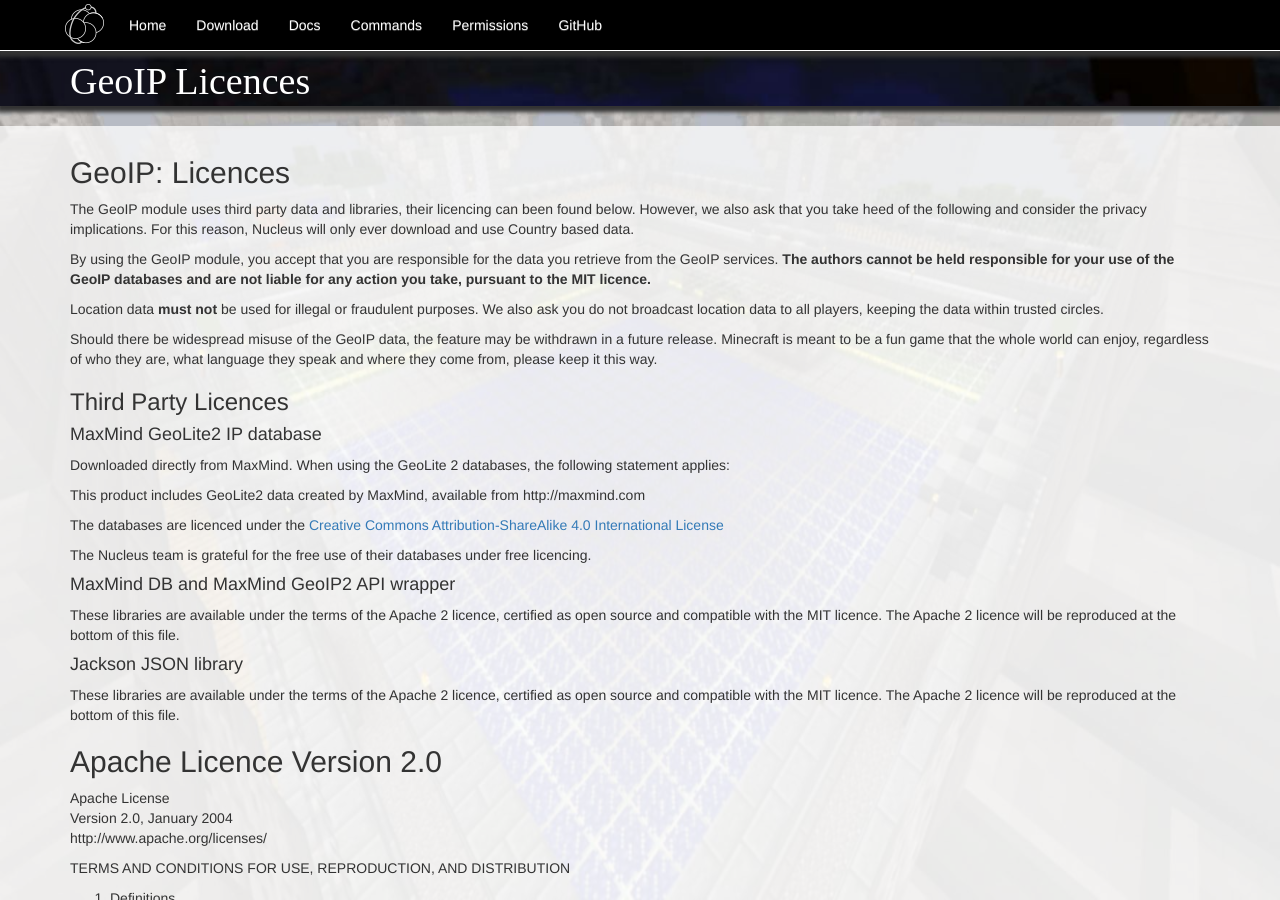
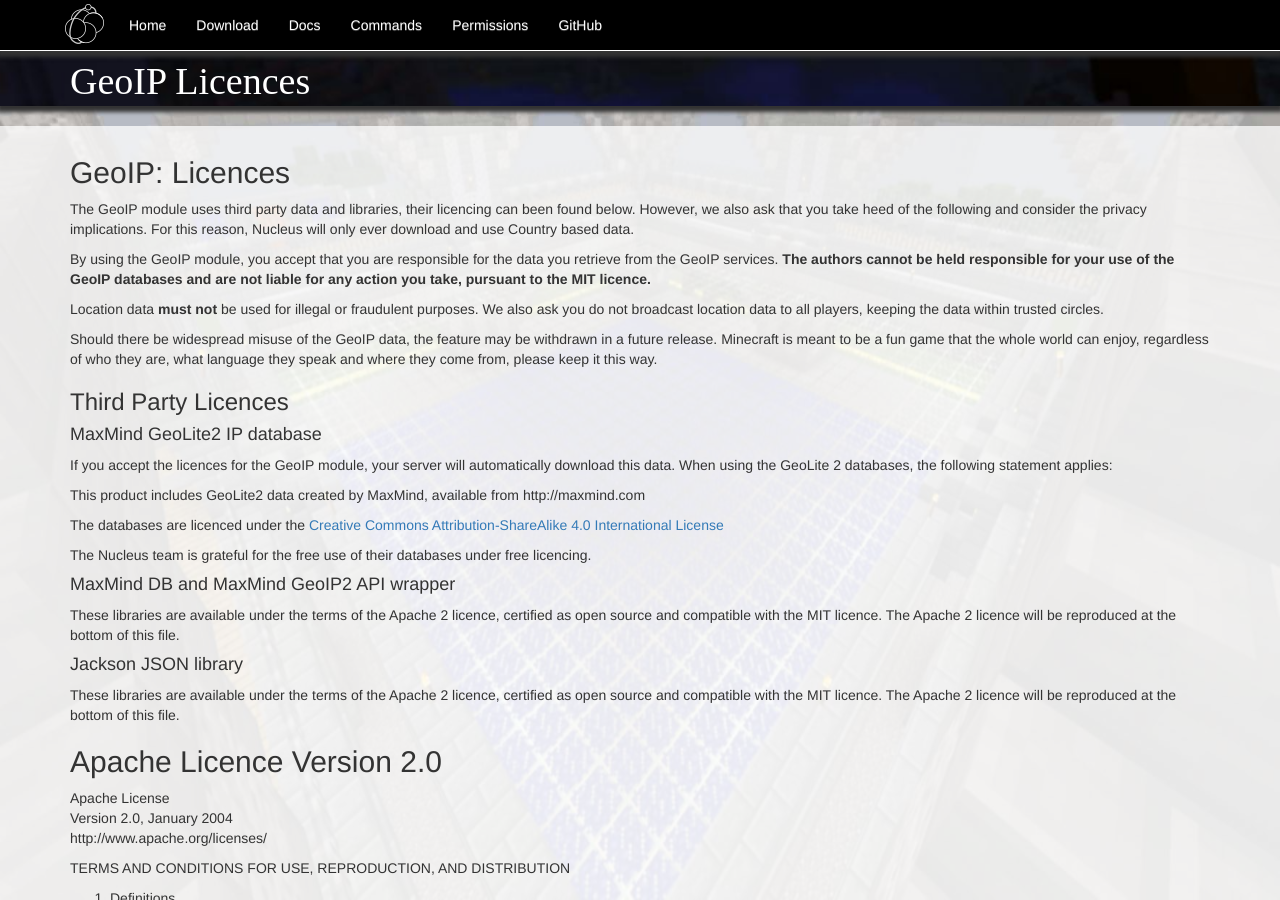
Before and after one commit to NucleusPowered/site-v1, a Jekyll site: the page built from thirdparty/geoip.md, in a window 1280 px wide and 900 px high. Built offline with Jekyll 4.4.1, drawn with Linux system fonts in a browser that asks for light colours; comment, search, counter and statistics services are not loaded.

Commit message:
Fixup a line.

```diff
--- a/thirdparty/geoip.md
+++ b/thirdparty/geoip.md
@@ -22,7 +22,7 @@
 
 #### MaxMind GeoLite2 IP database
 
-Downloaded directly from MaxMind. When using the GeoLite 2 databases, the following statement applies:
+If you accept the licences for the GeoIP module, your server will automatically download this data. When using the GeoLite 2 databases, the following statement applies:
 
 This product includes GeoLite2 data created by MaxMind, available from http://maxmind.com
 
```
